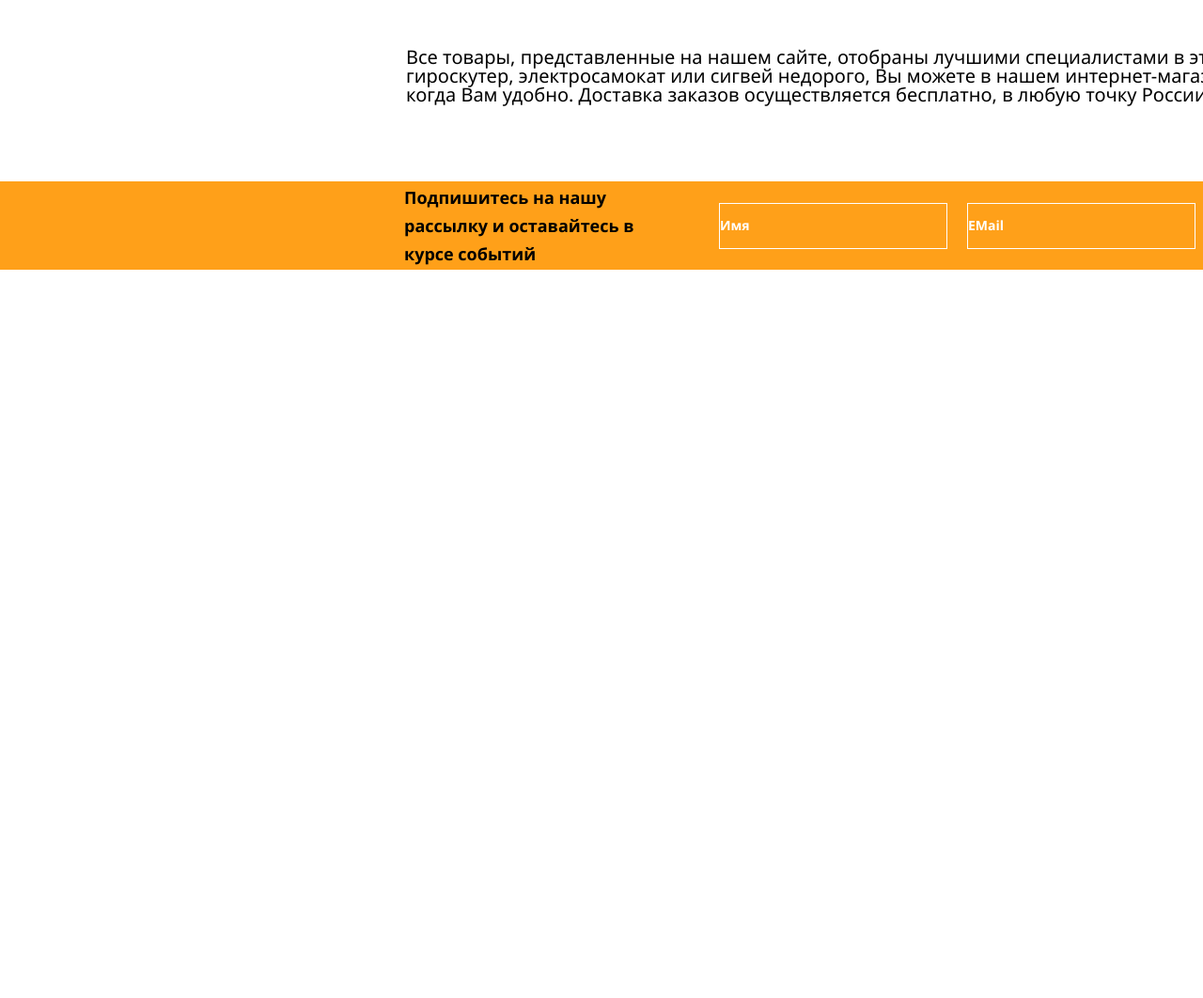
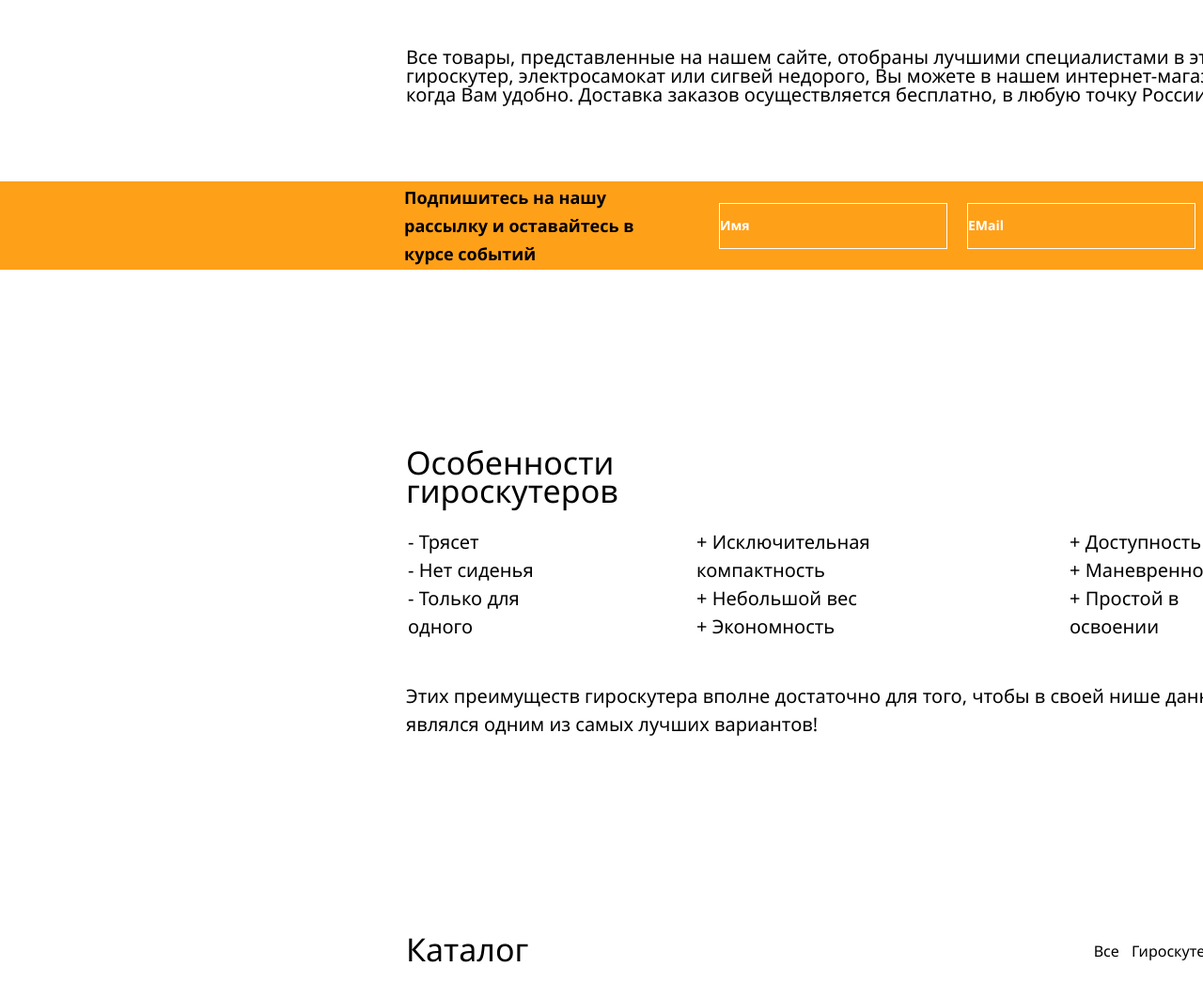
Before and after one commit to ArxCoder/Giro-web, a plain HTML site: page index.html in a window 1280 px wide. Shown: the part 1856-2918 px from the top of the page at 94% size. Before the commit the page ends 2143 px from the top, so only its background shows below. Drawn offline with Linux system fonts and the light colour scheme.

Commit message:
Add content

```diff
--- a/css/Style.css
+++ b/css/Style.css
@@ -236,10 +236,8 @@ header{
     margin-right: 21px;
 }
 #Subscribe{
-    display: flex;
     width: 243px;
     height: 49px;
-    flex-direction: column;
     justify-content: center;
     flex-shrink: 0;
     text-align: center;
@@ -250,4 +248,117 @@ header{
     font-weight: 700;
     line-height: 30px;
     border: 1px #FFF solid;
+    text-decoration: none;
 }
+#Subscribe-href{
+    text-decoration: none;
+}
+#Features-container{
+    width: 1106px;
+    height: 297px;
+    padding-top: 190px;
+    padding-left: 432px;
+    padding-right: 432px;
+    color: #000;
+}
+#Features-heading{
+    width: 413px;
+    height: 28px;
+    font-size: 34px;
+    font-style: normal;
+    font-weight: 300;
+    line-height: 30px;
+}
+#Features-ul-style
+{
+    padding-top: 55px;
+    justify-content: space-between;
+    font-size: 20px;
+    font-style: normal;
+    font-weight: 300;
+    line-height: 30px;
+}
+#Negative-ul{
+    list-style-type: none;
+    width: 180px;
+    height: 77px;
+}
+#Positive-ul{
+    list-style-type: none;
+    width: 301px;
+    height: 77px;
+    margin-left: 125px;
+    margin-right: 94px;
+}
+#Positive-ul-second{
+    list-style-type: none;
+    width: 210px;
+    height: 77px;
+}
+#Features-text{
+    padding-top: 85px;
+    width: 1106px;
+    height: 52px;
+    font-size: 20px;
+    font-style: normal;
+    font-weight: 300;
+    line-height: 30px;
+}
+#Catalog-container{
+    width: 1106px;
+    height: 494px;
+    padding-left: 432px;
+    padding-right: 432px;
+    padding-top: 411px;
+}
+#Catalog-heading{
+    width: 1106px;
+    font-size: 34px;
+    font-style: normal;
+    font-weight: 300;
+    line-height: 30px;
+}
+#Catalog-choice{
+    justify-content: space-between;
+    align-items: center;
+    margin-left: 597px;
+    width: 390px;
+    height: 18px;
+}
+#all{
+    text-align: center;
+    font-size: 16px;
+    font-style: normal;
+    font-weight: 300;
+    line-height: 30px;
+}
+#Giro{
+    text-align: center;
+    font-size: 16px;
+    font-style: normal;
+    font-weight: 300;
+    line-height: 30px;
+}
+#Scooter{
+    text-align: center;
+    font-size: 16px;
+    font-style: normal;
+    font-weight: 300;
+    line-height: 30px;
+}
+#Sigway{
+    text-align: center;
+    font-size: 16px;
+    font-style: normal;
+    font-weight: 300;
+    line-height: 30px;
+}
+#all:hover, #Giro:hover, #Scooter:hover, #Sigway:hover{
+    border-radius: 10px;
+    background: #FFA019;
+    color: #FFF;
+}
+#ELGN{
+    display: flex;
+    justify-content: space-between;
+}
--- a/index.html
+++ b/index.html
@@ -106,28 +106,88 @@
                     EMail
                 </section>
 
-                <section id="Subscribe">
-                    Подписаться
-                </section>
+                <a href="https://ya.ru/" target="_blank" id="Subscribe">
+                    <button  id="Subscribe">
+                        Подписаться
+                    </button>
+                </a>
             </section>
         </section>
 
         <!--Особенности гироскутеров-->
-        <article>
+        <section id="Features-container">
             <a name="Features"></a>
-        </article>
+            <p id="Features-heading">Особенности гироскутеров</p>
+
+            <aside id="Features-ul-style">
+                <table>
+                    <tr>
+                        <td>
+                                <ul id="Negative-ul">
+                                    <li>- Трясет</li>
+                                    <li>- Нет сиденья</li>
+                                    <li>- Только для одного</li>
+                                </ul>
+                        </td>
+                        <td>
+                            <ul id="Positive-ul">
+                                <li>+ Исключительная компактность</li>
+                                <li>+ Небольшой вес</li>
+                                <li>+ Экономность</li>
+                            </ul>
+                        </td>
+                        <td>
+                            <ul id="Positive-ul-second">
+                                <li>+ Доступность</li>
+                                <li>+ Маневренность</li>
+                                <li>+ Простой в освоении</li>
+                            </ul>
+                        </td>
+                    </tr>
+                </table>
+            </aside>
+
+            <p id="Features-text">
+                Этих преимуществ гироскутера вполне достаточно для того,
+                 чтобы в своей нише данный вид транспорта являлся одним
+                 из самых лучших вариантов!
+            </p>
+
+        </section>
+
         <!--Каталог-->
-        <section>
+        <section id="Catalog-container">
             <a name="Catalog"></a>
+
+            <section id="ELGN">
+                <section id="Catalog-heading">
+                    Каталог
+                </section>
+
+                <section>
+                    <table id="Catalog-choice">
+                        <tr>
+                            <td id="all">Все</td>
+                            <td id="Giro">Гироскутеры</td>
+                            <td id="Scooter">Электросамокаты</td>
+                            <td id="Sigway">Сигвеи</td>
+                        </tr>
+                    </table>
+                </section>
+            </section>
+
         </section>
+
         <!--Консультанты-->
         <article>
             <a name="Employe"></a>
         </article>
+
         <!--Бренды-->
         <section>
             <a name="Brands"></a>
         </section>
+
         <!--Полезная информация-->
         <article>
             <a name="Info"></a>
```
